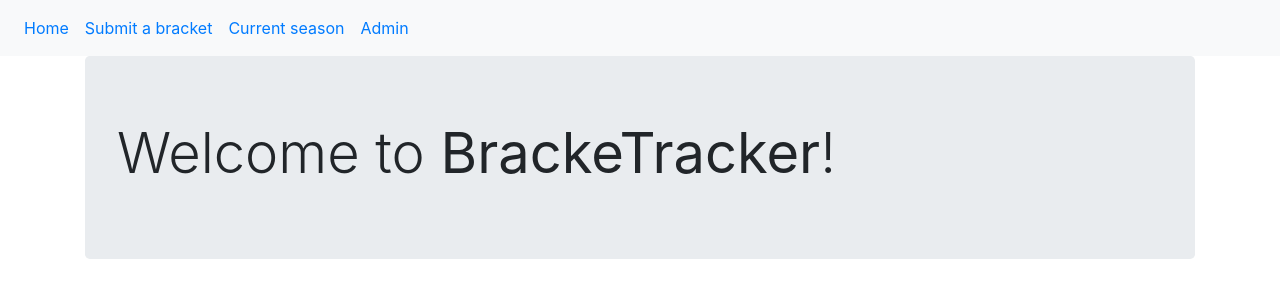
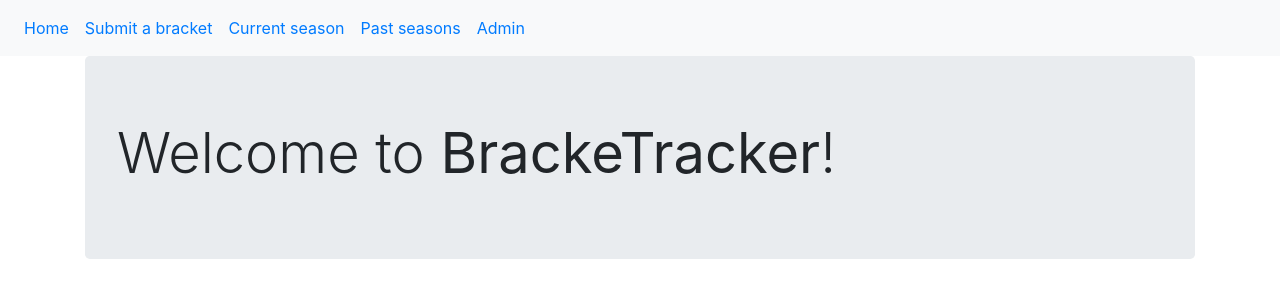
Before and after one commit to tjmcdonough45/bracket-tracker, a Django app: page / in a window 1280 px wide. Shown: the top 300 px of the page. Run offline with Django 3.2, Linux system fonts and the light colour scheme; some libraries are stand-ins or nearby versions.

Commit message:
Add page listing past seasons. Include link in navbar.

```diff
--- a/BracketHub/BracketApp/urls.py
+++ b/BracketHub/BracketApp/urls.py
@@ -7,5 +7,6 @@ app_name = 'BracketApp'
 urlpatterns = [
     path('bracket_entry/',views.bracket_entry,name='bracket_entry'),
     path('current_season/', views.current_season, name='current_season'),
+    path('past_seasons/', views.past_seasons, name='past_seasons'),
     path('help/', views.help, name='help'),
 ]
--- a/BracketHub/BracketApp/views.py
+++ b/BracketHub/BracketApp/views.py
@@ -40,6 +40,14 @@ def current_season(request):
         'scores':scores,'cur_scores':cur_scores,'cur_scoring_round':cur_scoring_round,'num_scoring_rounds':num_scoring_rounds}
     return render(request,'BracketApp/current_season.html',context=dict)
 
+def past_seasons(request):
+    shows = Season.objects.order_by('show')
+    seasons = {}
+    for show in shows:
+        seasons[show] = Season.objects.filter(current_season__exact=False,show__name__exact=show).order_by('subtitle')
+    dict = {'shows':shows,'seasons':seasons}
+    return render(request,'BracketApp/past_seasons.html',context=dict)
+
 # def bracket_input_view(request):
 #     form1 = form.BracketInput()
 #     if request.method == 'POST':
--- a/BracketHub/templates/BracketApp/base.html
+++ b/BracketHub/templates/BracketApp/base.html
@@ -10,11 +10,30 @@
   <body>
     <nav class="navbar navbar-expand-sm bg-light">
       <ul class="navbar-nav">
-        <li class="nav-item"><a class="nav-link" href="{% url 'index' %}">Home</a></li>
-        <li class="nav-item"><a class="nav-link" href="{% url 'BracketApp:bracket_entry' %}">Submit a bracket</a></li>
-        <li class="nav-item"><a class="nav-link" href="{% url 'BracketApp:current_season' %}">Current season</a></li>
+        <li class="nav-item">
+          <a class="nav-link" href="{% url 'index' %}">Home</a>
+        </li>
+        <li class="nav-item">
+          <a class="nav-link" href="{% url 'BracketApp:bracket_entry' %}">Submit a bracket</a>
+        </li>
+        <li class="nav-item">
+          <a class="nav-link" href="{% url 'BracketApp:current_season' %}">Current season</a>
+        </li>
+        <!-- <li class="nav-item dropdown">
+          <a class="nav-link dropdown-toggle" href="#" id="navbarDropdown" role="button" data-toggle="dropdown" aria-haspopup="true" aria-expanded="false">Past seasons</a>
+          <div class="dropdown-menu" aria-labelledby="navbarDropdown">
+            <a class="dropdown-item" href="#">Item 1</a>
+            <div class="dropdown-divider"></div>
+            <a class="dropdown-item" href="#">Item 2</a>
+          </div>
+        </li> -->
+        <li class="nav-item">
+          <a class="nav-link" href="{% url 'BracketApp:past_seasons' %}">Past seasons</a>
+        </li>
         <!--<li class="nav-item"><a class="nav-link" href="{% url 'BracketApp:help' %}">Help</a></li>-->
-        <li class="nav-item"><a class="nav-link" href="{% url 'admin:index' %}">Admin</a></li>
+        <li class="nav-item">
+          <a class="nav-link" href="{% url 'admin:index' %}">Admin</a>
+        </li>
       </ul>
     </nav>
 
```
Also changed, not shown: BracketHub/templates/BracketApp/past_seasons.html (added, +19 -0 lines).
